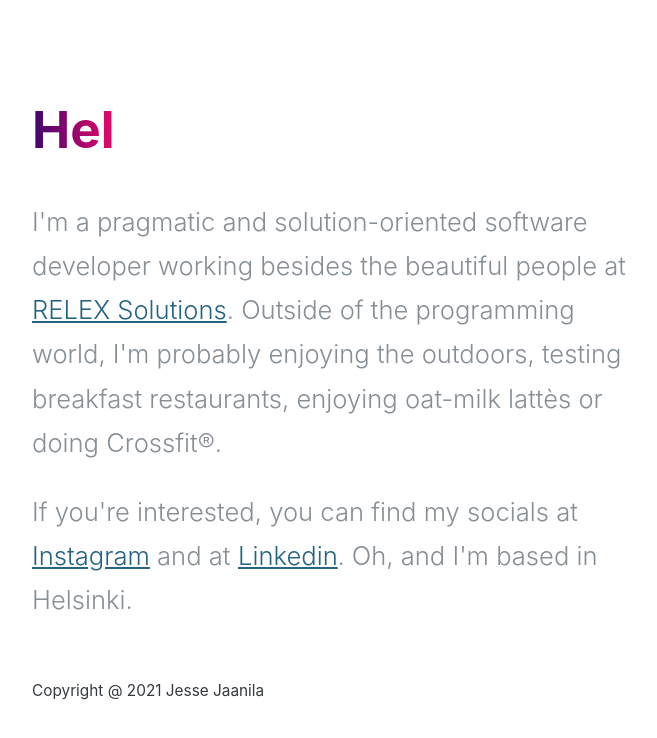
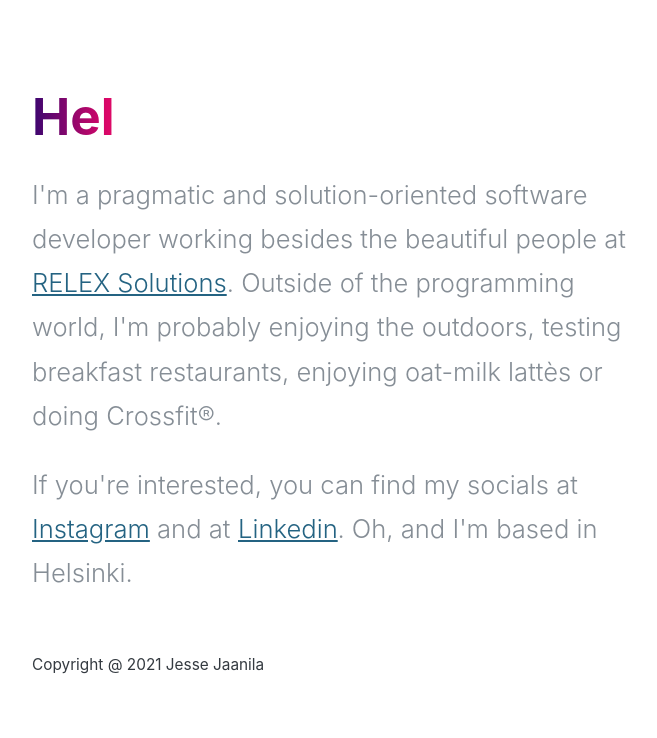
Before and after one commit to Jaanilj/jessejaanilacom, a React app: page / in a window 1280 px wide. Shown: the top 738 px of the page, without its empty margins (303-960 px from the left). Built offline with nearby package versions, Linux system fonts and the light colour scheme.

Commit message:
Set line-height to initial

```diff
--- a/src/features/app/components/Header.module.less
+++ b/src/features/app/components/Header.module.less
@@ -1,3 +1,7 @@
+.header h1 {
+  line-height: initial;
+}
+
 @supports (mix-blend-mode: lighten) {
   .header h1 {
     color: #000;
```
